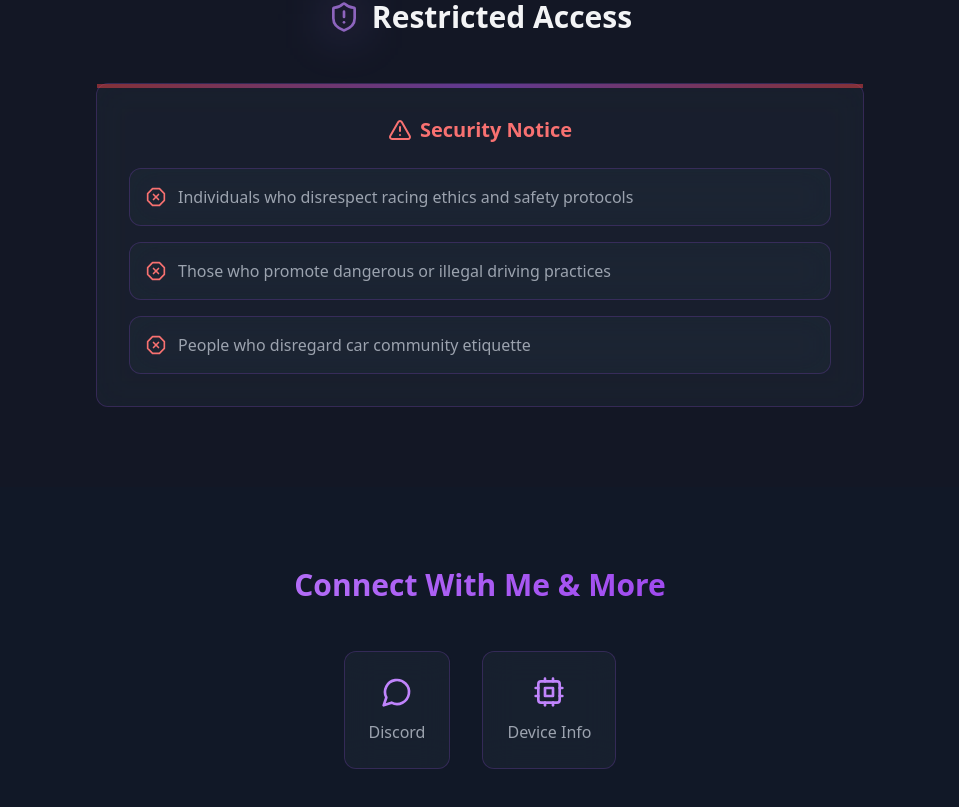
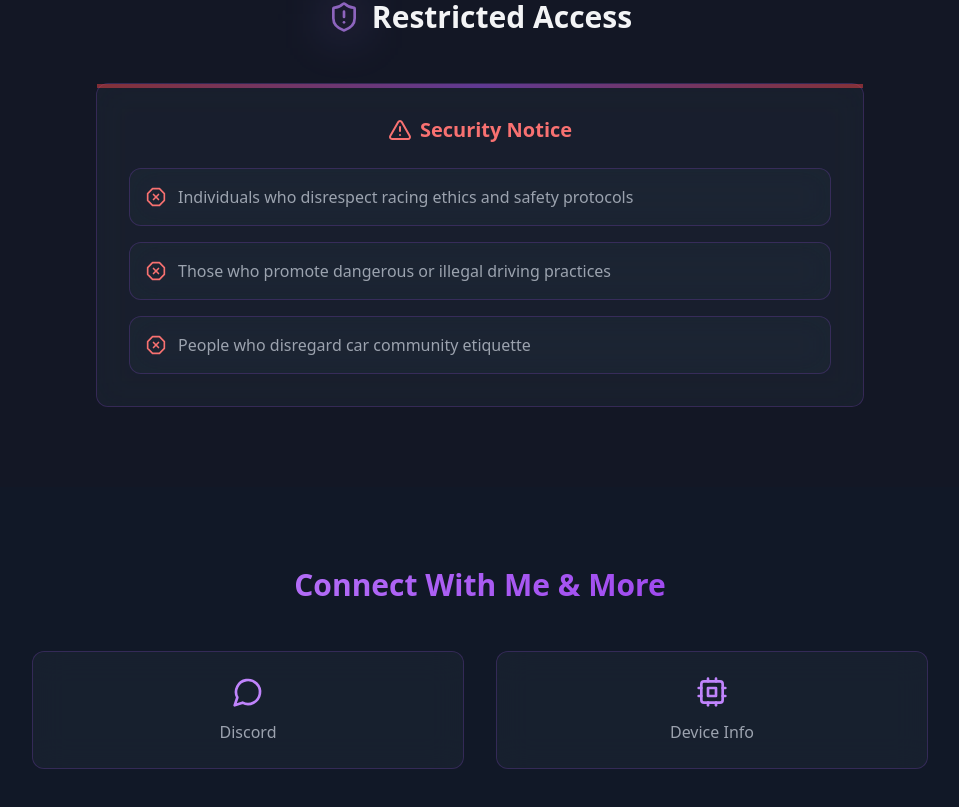
Before and after one commit to a29pine/a29pine.github.io, a React (Vite) app: page / in a window 1280 px wide. Shown: the part 4130-4937 px from the top of the page, without its empty margins (160-1119 px from the left). Built offline with nearby package versions, Linux system fonts and the light colour scheme.

Commit message:
Update Social.tsx

```diff
--- a/src/components/Social.tsx
+++ b/src/components/Social.tsx
@@ -1,5 +1,5 @@
 import React from 'react';
-import { MessageCircle, Cpu, HardDrive } from 'lucide-react';
+import { MessageCircle, Cpu } from 'lucide-react';
 
 export default function Social() {
   return (
@@ -13,7 +13,7 @@ export default function Social() {
           {/* Discord Box */}
           <a
             href="http://discord.com/users/744828801153892382/"
-            className="glass-card neon-glow p-6 flex flex-col items-center gap-3 group"
+            className="glass-card neon-glow p-6 flex flex-col items-center gap-3 group flex-1"
           >
             <MessageCircle className="w-8 h-8 text-purple-400 group-hover:scale-110 transition-transform duration-300" />
             <span className="text-gray-400">Discord</span>
@@ -22,7 +22,7 @@ export default function Social() {
           {/* HWID Box */}
           <a
             href="https://hwid.a29pine.xyz"
-            className="glass-card neon-glow p-6 flex flex-col items-center gap-3 group"
+            className="glass-card neon-glow p-6 flex flex-col items-center gap-3 group flex-1"
           >
             <Cpu className="w-8 h-8 text-purple-400 group-hover:scale-110 transition-transform duration-300" />
             <span className="text-gray-400">Device Info</span>
```
